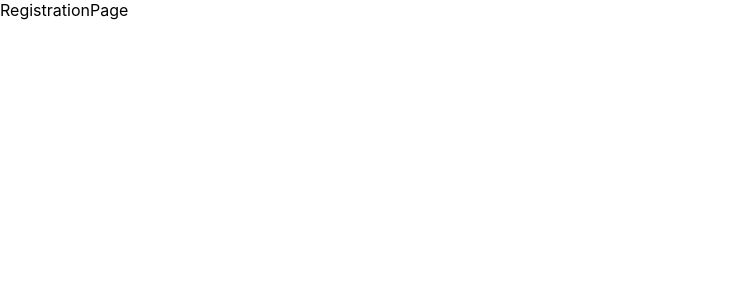
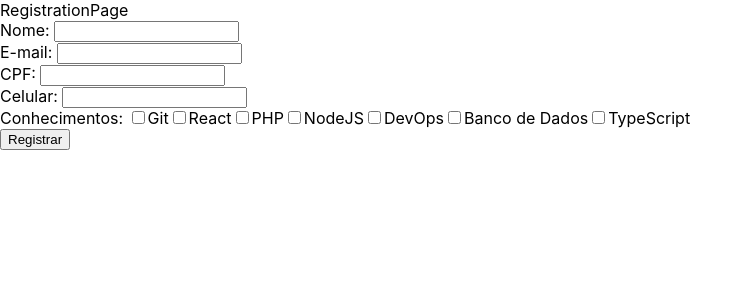
Before and after one commit to nohahjeong/mesha-front, a React (Create React App) app: page /NOMEDOCOLABORADOR/registrar in a window 1280 px wide. Shown: the top 300 px of the page, without its empty margins (0-753 px from the left). Built offline with nearby package versions, Linux system fonts and the light colour scheme.

Commit message:
basic page done

```diff
--- /dev/null
+++ b/src/hooks/useForm.js
@@ -0,0 +1,14 @@
+import { useState } from 'react';
+
+export const useForm = (initialState) => {
+    const [form, setForm] = useState(initialState)
+
+    const onChangeInput = (event) => {
+        const newValue = event.target.value
+        const fieldName = event.target.name
+
+        setForm({ ...form, [fieldName]: newValue })
+    }
+
+    return [form, onChangeInput]
+};
--- a/src/pages/RegistrationPage/index.js
+++ b/src/pages/RegistrationPage/index.js
@@ -1,7 +1,181 @@
+import { useState } from 'react';
+import { useHistory } from 'react-router';
+import { useForm } from '../../hooks/useForm';
+
+const maskPhoneNumber = (value) => {
+    return value
+        .replace(/\D/g, "") // Substitui qualquer caráctere que não seja número por nada
+        .replace(/(\d{2})(\d)/, "($1) $2") // Captura os 2 primeiros dígitos e são colocados entre parênteses. Também é adicionado um espaço com o restante dos números.
+        .replace(/(\d{5})(\d)/, "$1-$2") // Captura 5 dígitos e adiciona '-' entre a divisão dos dígitos.
+        .replace(/(-\d{4})(\d+?)$/, "$1") // Captura 4 dígitos seguidos de '-' e não deixa ser digitado mais nada.
+};
+
 const RegistrationPage = () => {
+    const history = useHistory()
+    const [form, onChangeInput] = useForm({
+        name: '',
+        email: '',
+        cpf: ''
+    })
+
+    const [phoneNumber, setPhoneNumber] = useState('')
+
+    const [skills, setSkills] = useState({
+        git: false,
+        react: false,
+        php: false,
+        nodejs: false,
+        devops: false,
+        bancoDeDados: false,
+        typescript: false
+    })
+
+    const onCheckboxChange = (event) => {
+        setSkills({ ...skills, [event.target.name]: event.target.checked })
+    }
+
+    const onSubmit = (event) => {
+        const count = Object.values(skills).filter(skill => skill === true).length
+
+        if (count >= 1 && count <= 3) {
+            // mandar para database
+            alert('ok')
+            console.log(form, phoneNumber, skills)
+            history.push('/')
+        } else {
+            alert('Selecione de 1 a 3 conhecimentos.')
+        }
+
+        event.preventDefault()
+    }
+
     return (
         <div>
             RegistrationPage
+            <form onSubmit={onSubmit}>
+                <div>
+                    <label>Nome: </label>
+                    <input
+                        onChange={onChangeInput}
+                        value={form.name}
+                        name={'name'}
+                        type='text'
+                        maxLength='100'
+                        required
+                    />
+                </div>
+
+                <div>
+                    <label>E-mail: </label>
+                    <input
+                        onChange={onChangeInput}
+                        value={form.email}
+                        name={'email'}
+                        type='email'
+                        maxLength='100'
+                        required
+                    />
+                </div>
+
+                <div>
+                    <label>CPF: </label>
+                    <input
+                        onChange={onChangeInput}
+                        value={form.cpf}
+                        name={'cpf'}
+                        type='text'
+                        maxLength='14'
+                        pattern='^\d{3}.\d{3}.\d{3}-\d{2}'
+                        title='Exemplo: 000.000.000-00'
+                        required
+                    />
+                </div>
+
+                <div>
+                    <label>Celular: </label>
+                    <input
+                        onChange={(event) => setPhoneNumber(maskPhoneNumber(event.target.value))}
+                        value={phoneNumber}
+                        name={'phoneNumber'}
+                        type='text'
+                    />
+                </div>
+
+                <div>
+                    <label>Conhecimentos: </label>
+                    <label>
+                        <input
+                            onChange={onCheckboxChange}
+                            name={'git'}
+                            type='checkbox'
+                            checked={skills.git}
+                        />
+                        Git
+                    </label>
+
+                    <label>
+                        <input
+                            onChange={onCheckboxChange}
+                            name={'react'}
+                            type='checkbox'
+                            checked={skills.react}
+                        />
+                        React
+                    </label>
+
+                    <label>
+                        <input
+                            onChange={onCheckboxChange}
+                            name={'php'}
+                            type='checkbox'
+                            checked={skills.php}
+                        />
+                        PHP
+                    </label>
+
+                    <label>
+                        <input
+                            onChange={onCheckboxChange}
+                            name={'nodejs'}
+                            type='checkbox'
+                            checked={skills.nodejs}
+                        />
+                        NodeJS
+                    </label>
+
+                    <label>
+                        <input
+                            onChange={onCheckboxChange}
+                            name={'devops'}
+                            type='checkbox'
+                            checked={skills.devops}
+                        />
+                        DevOps
+                    </label>
+
+                    <label>
+                        <input
+                            onChange={onCheckboxChange}
+                            name={'bancoDeDados'}
+                            type='checkbox'
+                            checked={skills.bancoDeDados}
+                        />
+                        Banco de Dados
+                    </label>
+
+                    <label>
+                        <input
+                            onChange={onCheckboxChange}
+                            name={'typescript'}
+                            type='checkbox'
+                            checked={skills.typescript}
+                        />
+                        TypeScript
+                    </label>
+                </div>
+
+                <button>Registrar</button>
+            </form>
         </div>
     )
 };
```
